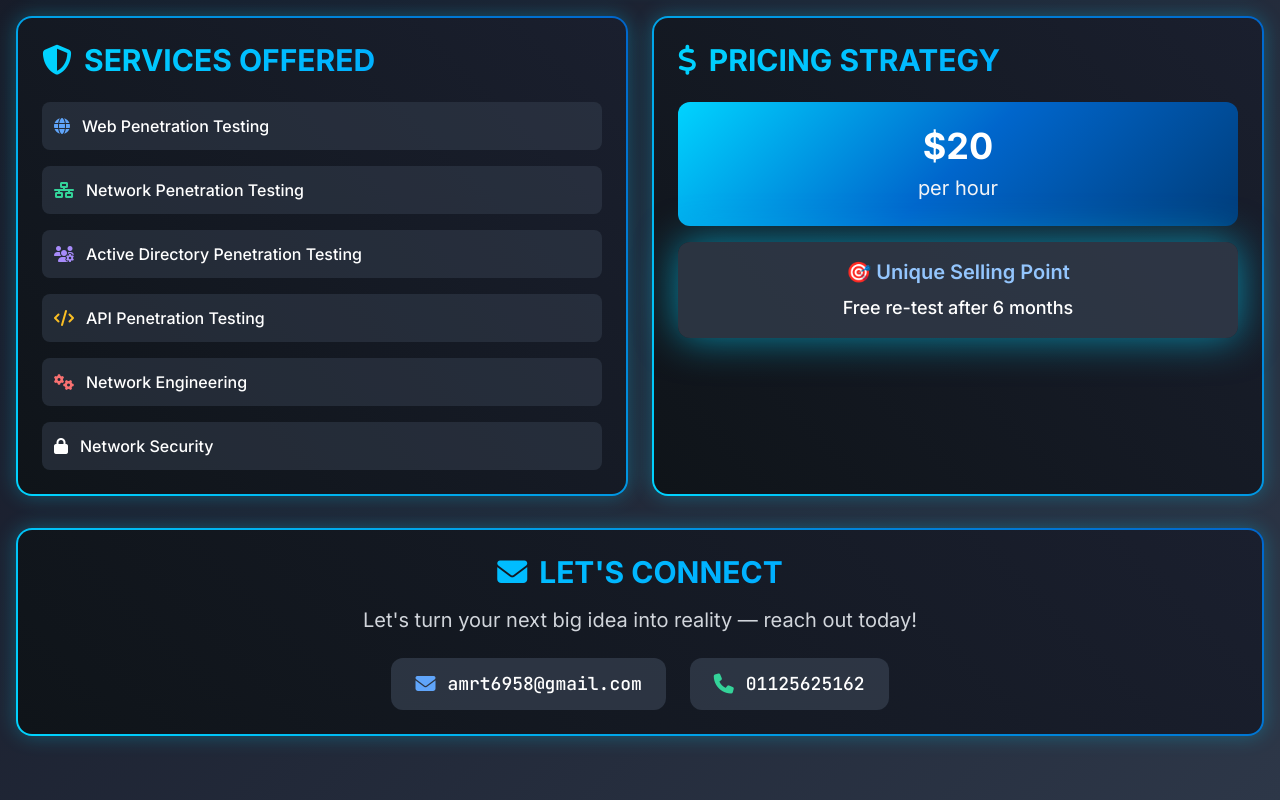
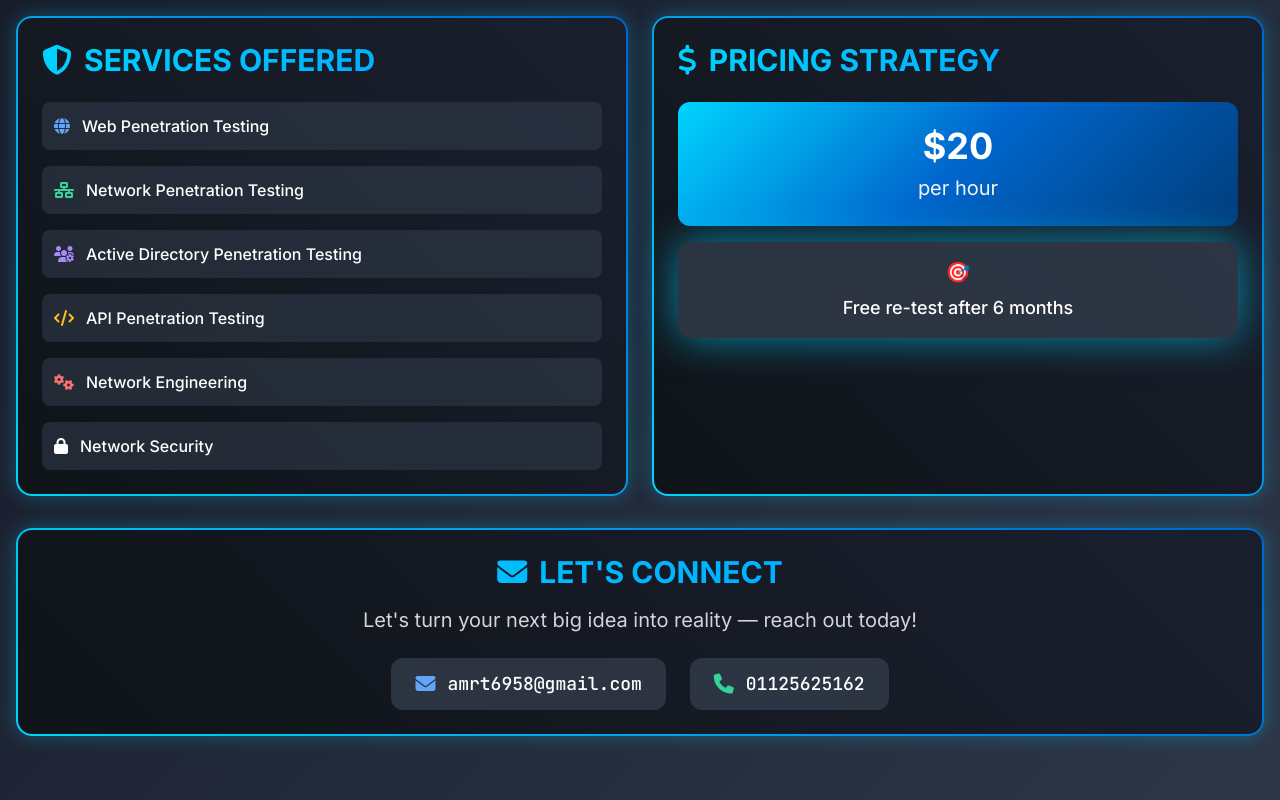
Before and after one commit to Amory03/Depi2, a plain HTML site: page index.html in a window 1280 px wide. Shown: the part 1329-2129 px from the top of the page. Drawn offline with nearby package versions, Linux system fonts and the light colour scheme.

Commit message:
Update index.html

```diff
--- a/index.html
+++ b/index.html
@@ -232,7 +232,7 @@
                             <div class="text-xl text-gray-100">per hour</div>
                         </div>
                         <div class="bg-gray-700 bg-opacity-70 rounded-xl p-4 pulse-glow">
-                            <h3 class="text-xl font-semibold text-blue-300 mb-2">🎯 Unique Selling Point</h3>
+                            <h3 class="text-xl font-semibold text-blue-300 mb-2">🎯 </h3>
                             <p class="text-lg text-white font-medium">Free re-test after 6 months</p>
                         </div>
                     </div>
```
